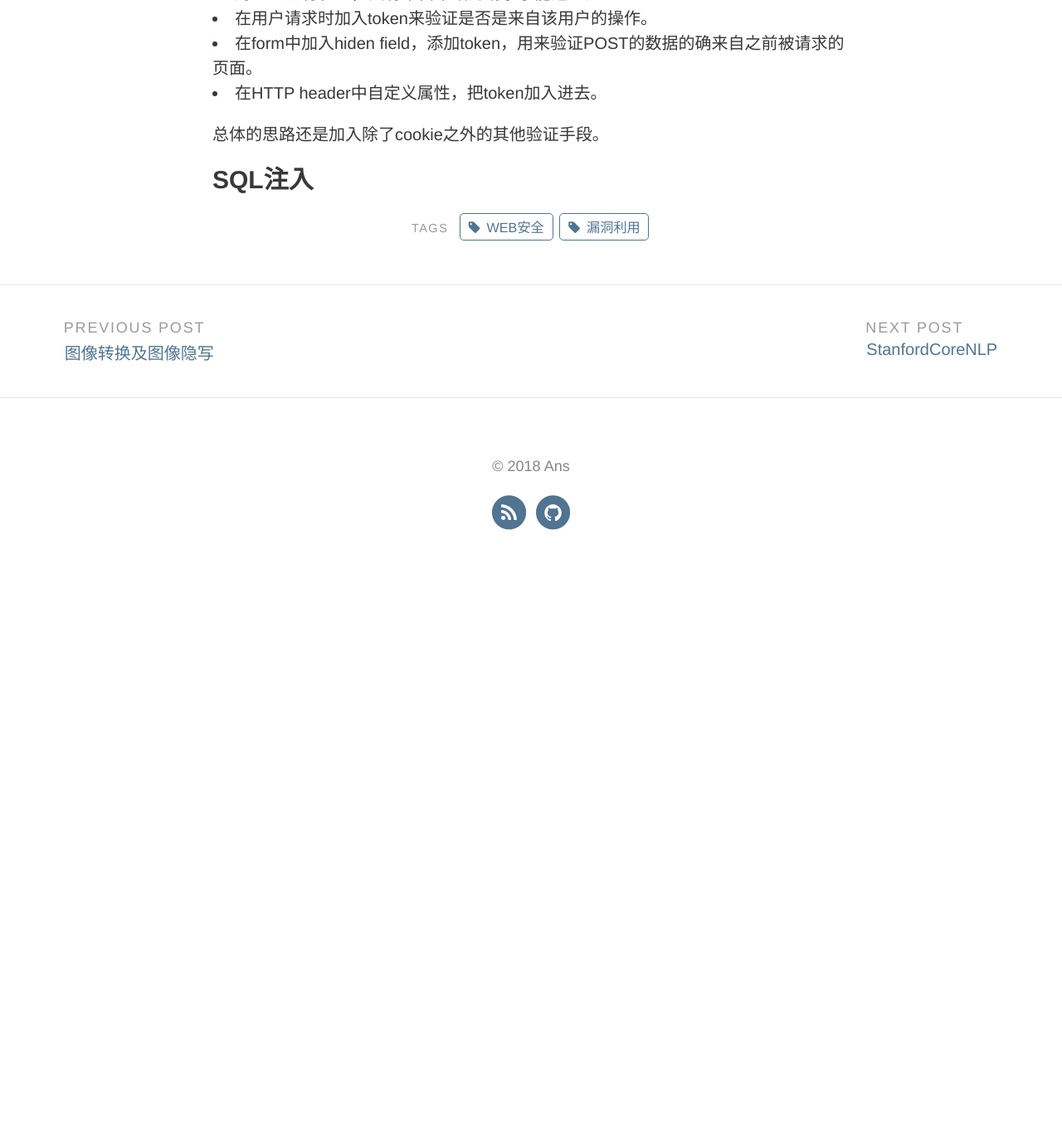
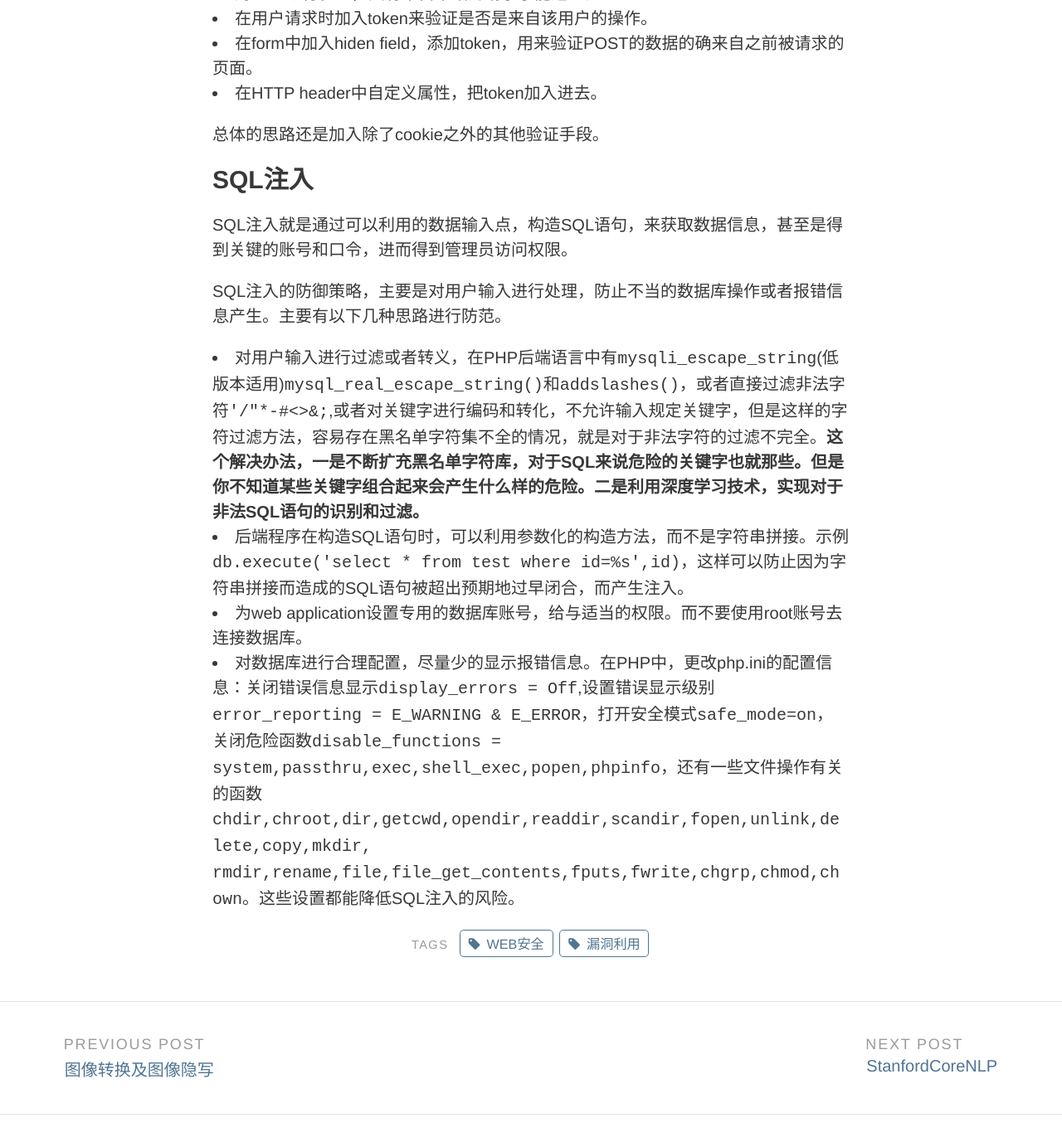
Before and after one commit to anthonysong/anthonysong.github.io, a Jekyll site: the page built from _posts/2018-03-29-WEB常见漏洞.md, in a window 1280 px wide and 1400 px high, scrolled down 1117 px. Shown: the top 1383 px of the window at 83% size. Built offline with Jekyll 4.4.1, drawn with Linux system fonts in a browser that asks for light colours; before the commit the page ends 1828 px from its top, so only the background shows below that.

Commit message:
Update 2018-03-29-WEB常见漏洞.md

```diff
--- a/_posts/2018-03-29-WEB常见漏洞.md
+++ b/_posts/2018-03-29-WEB常见漏洞.md
@@ -33,3 +33,14 @@ description: 常见的WEB漏洞有SQL注入，XSS，CSRF，文件上传等
 总体的思路还是加入除了cookie之外的其他验证手段。
 
 ### SQL注入
+SQL注入就是通过可以利用的数据输入点，构造SQL语句，来获取数据信息，甚至是得到关键的账号和口令，进而得到管理员访问权限。
+
+SQL注入的防御策略，主要是对用户输入进行处理，防止不当的数据库操作或者报错信息产生。主要有以下几种思路进行防范。
+
+* 对用户输入进行过滤或者转义，在PHP后端语言中有`mysqli_escape_string`(低版本适用)`mysql_real_escape_string()`和`addslashes()`，或者直接过滤非法字符`'/"*-#<>&;`,或者对关键字进行编码和转化，不允许输入规定关键字，但是这样的字符过滤方法，容易存在黑名单字符集不全的情况，就是对于非法字符的过滤不完全。**这个解决办法，一是不断扩充黑名单字符库，对于SQL来说危险的关键字也就那些。但是你不知道某些关键字组合起来会产生什么样的危险。二是利用深度学习技术，实现对于非法SQL语句的识别和过滤。**
+
+* 后端程序在构造SQL语句时，可以利用参数化的构造方法，而不是字符串拼接。示例`db.execute('select * from test where id=%s',id)`，这样可以防止因为字符串拼接而造成的SQL语句被超出预期地过早闭合，而产生注入。
+
+* 为web application设置专用的数据库账号，给与适当的权限。而不要使用root账号去连接数据库。
+
+* 对数据库进行合理配置，尽量少的显示报错信息。在PHP中，更改php.ini的配置信息：关闭错误信息显示`display_errors = Off`,设置错误显示级别`error_reporting = E_WARNING & E_ERROR`，打开安全模式`safe_mode=on`，关闭危险函数`disable_functions = system,passthru,exec,shell_exec,popen,phpinfo`，还有一些文件操作有关的函数`chdir,chroot,dir,getcwd,opendir,readdir,scandir,fopen,unlink,delete,copy,mkdir, rmdir,rename,file,file_get_contents,fputs,fwrite,chgrp,chmod,chown`。这些设置都能降低SQL注入的风险。
```
